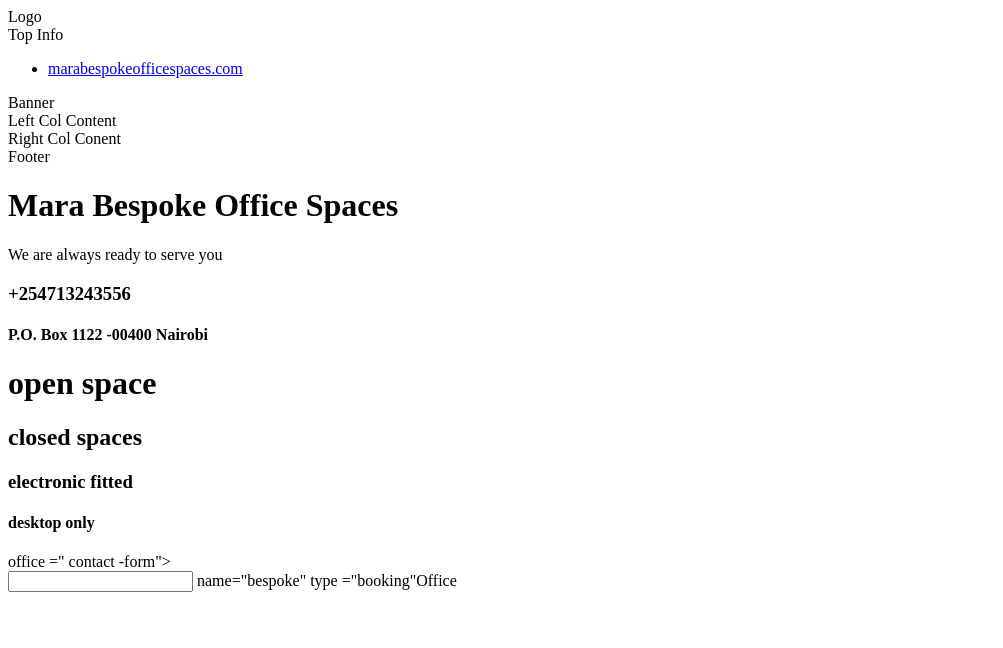
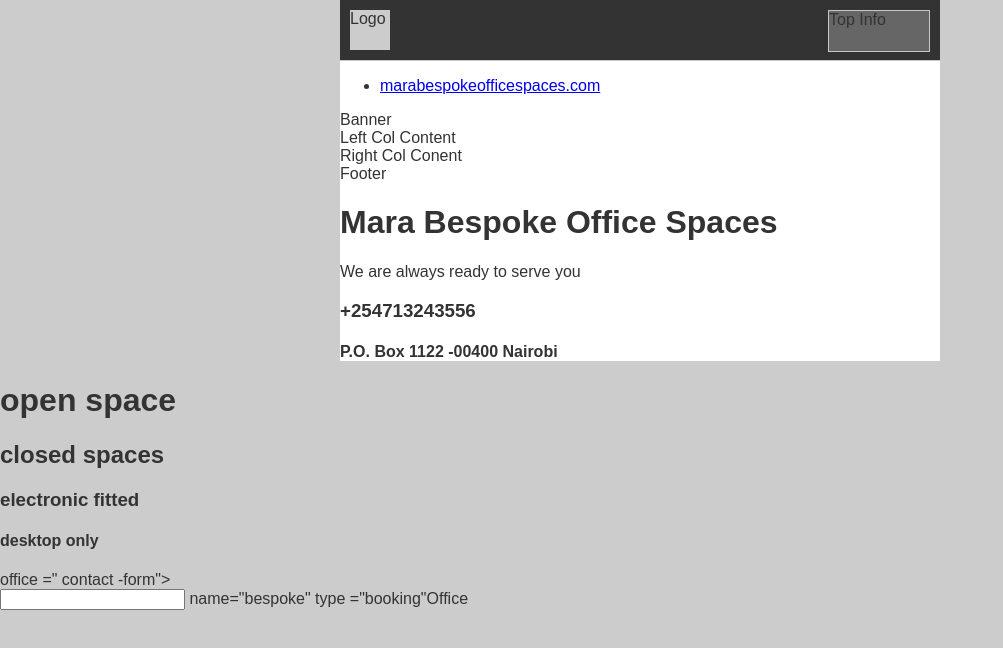
Before and after one commit to Conciliakemunto/Final-project-, a plain HTML site: page Index.html in a window 1280 px wide. Shown: the whole page, without its empty margins (0-1003 px from the left). Drawn offline with Linux system fonts and the light colour scheme.

Commit message:
Update Index.html

```diff
--- a/Index.html
+++ b/Index.html
@@ -2,9 +2,20 @@
 <html>
     <head>
         <title>Mara Bespoke Office Spaces</title>
-    <link rel="style sheet"type="text/css"  href="style, css"> </link>
+        <style>
+            html { font-family:Arial, Helvetica, sans-serif; color:#333; }
+            body { background:#ccc; margin:0; }
+            #container { width:600px; margin:0 auto; background:#fff; }
+            #header { width:100%; height:60px; border-bottom:1px solid #c7c7c7; background:#333;}
+            #logo { float:left; width:40px;height:40px; margin:10px; background:#ccc; }
+            #top_info { float:right; width:100px; height:40px; background:#666; border:1px solid #c7c7c7; margin:10px; }
+            #navbar { height:20px; clear:both; }
+            #navbar ul { margin:0; padding:0; list-style-type:none; }
+            #navbar ul li { padding:10px; float:left; }
+            #navbar ul li a { font-size:12px; float:left; float:left; padding:0 0 0 20px;  display:block;}
+
+        </style>
     </head>
-
   <body>
     <!-- CONTAINER -->
     <div id="container">
```
